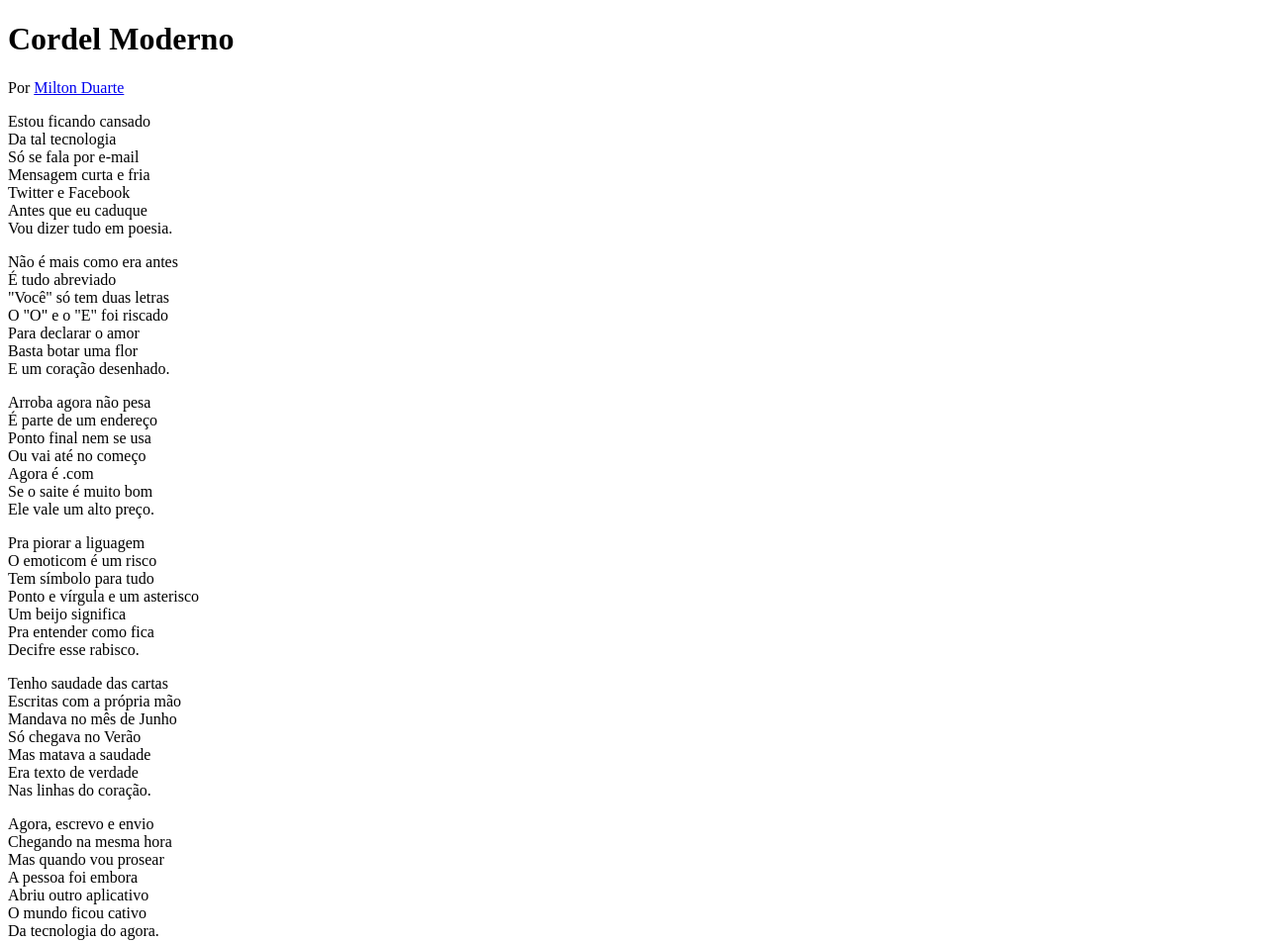
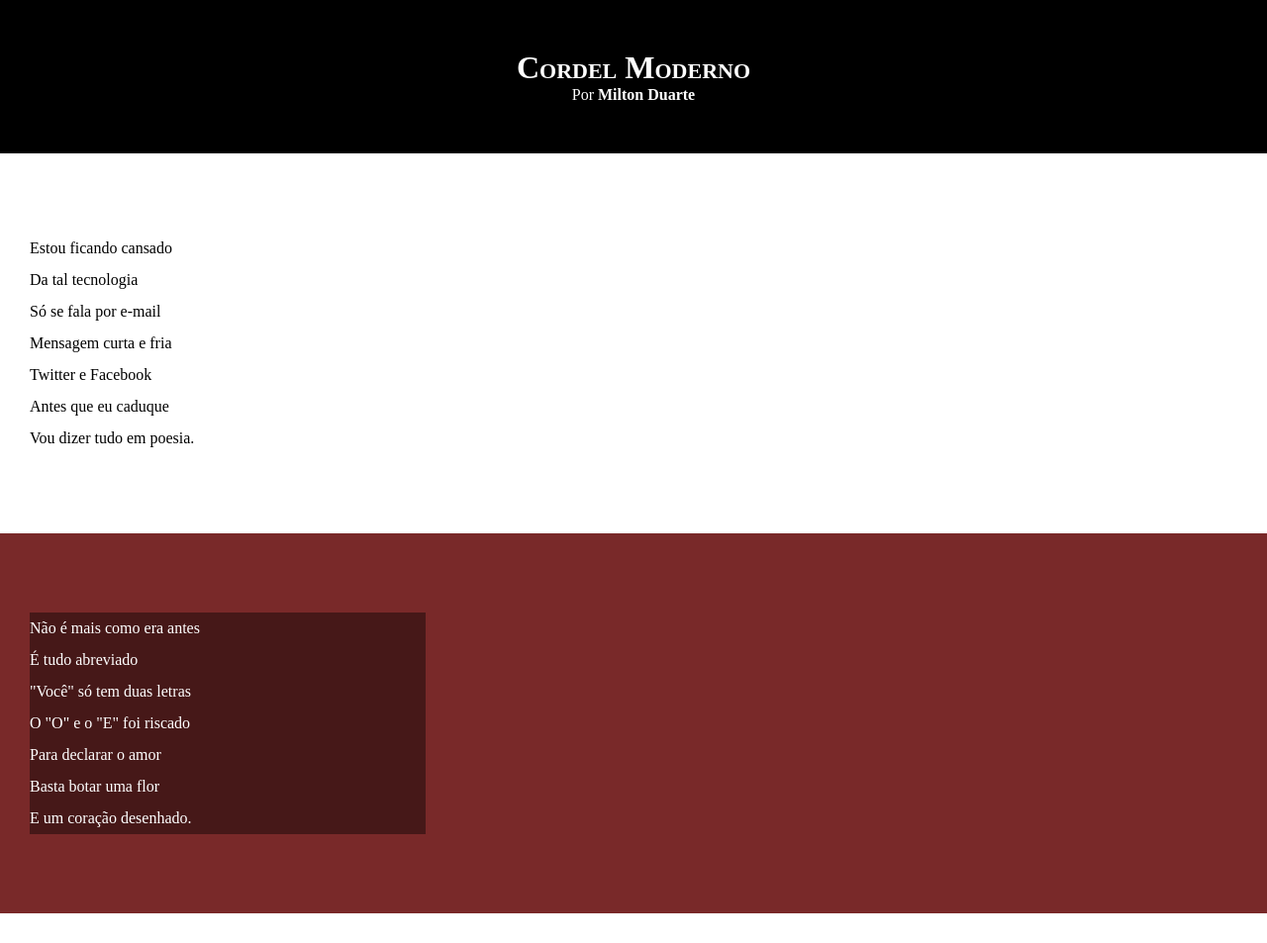
Before and after one commit to andmesquita/html5-css, a plain HTML site: page exercicios/desafio012/index.html in a window 1280 px wide. Shown: the top 953 px of the page at 99% size. Drawn offline with Linux system fonts and the light colour scheme.

Commit message:
Atualizado estilos do texto

```diff
--- a/exercicios/desafio012/index.html
+++ b/exercicios/desafio012/index.html
@@ -15,7 +15,7 @@
 
     </header>
 
-    <section>
+    <section class="normal">
         <p>
             Estou ficando cansado <br>
             Da tal tecnologia <br>
@@ -29,7 +29,7 @@
 
 
 
-    <section>
+    <section class="imagem">
         <p>
             Não é mais como era antes <br>
             É tudo abreviado <br>
@@ -43,7 +43,7 @@
 
 
 
-    <section>
+    <section class="normal">
         <p>
             Arroba agora não pesa <br>
             É parte de um endereço <br>
@@ -67,7 +67,7 @@
 
 
 
-    <section>
+    <section class="imagem">
         <p>
             Tenho saudade das cartas <br>
             Escritas com a própria mão <br>
@@ -81,7 +81,7 @@
 
 
 
-    <section>
+    <section class="normal">
         <p>
             Agora, escrevo e envio <br>
             Chegando na mesma hora <br>
--- a/exercicios/desafio012/style.css
+++ b/exercicios/desafio012/style.css
@@ -1,6 +1,65 @@
 @charset "UTF-8";
 
+*{
+    margin: 0px;
+    padding: 0px;
+}
 
-body{
+html, body{
+    min-height: 100vh;
+    background-color: darkgray;
+}
+
+header{
+    background-color: black;
+    color: white;
+    text-align: center;
+}
+header > h1{
+    padding-top: 50px;
+    font-variant: small-caps;
 
 }
+
+header > p{
+    padding-bottom: 50px;
+}
+
+header a, footer a {
+    color: white;
+    text-decoration: none;
+    font-weight: bolder;
+}
+
+header a:hover, footer a:hover{
+    text-decoration: underline;
+}
+
+section{
+    padding-top: 10vh;
+    padding-bottom: 10vh;
+    line-height: 2em;
+    padding-left: 30px;
+}
+
+section.normal{
+    background-color: white;
+    color: black;
+}
+
+section.imagem{
+    background-color: rgb(121, 41, 41);
+    color: white;
+}
+
+section.imagem > p{
+    width: 400px;
+    background-color: rgba(0, 0, 0, 0.418);
+}
+
+footer{
+    background-color: black;
+    color: white;
+    text-align: center;
+    padding: 10px;
+}
```
